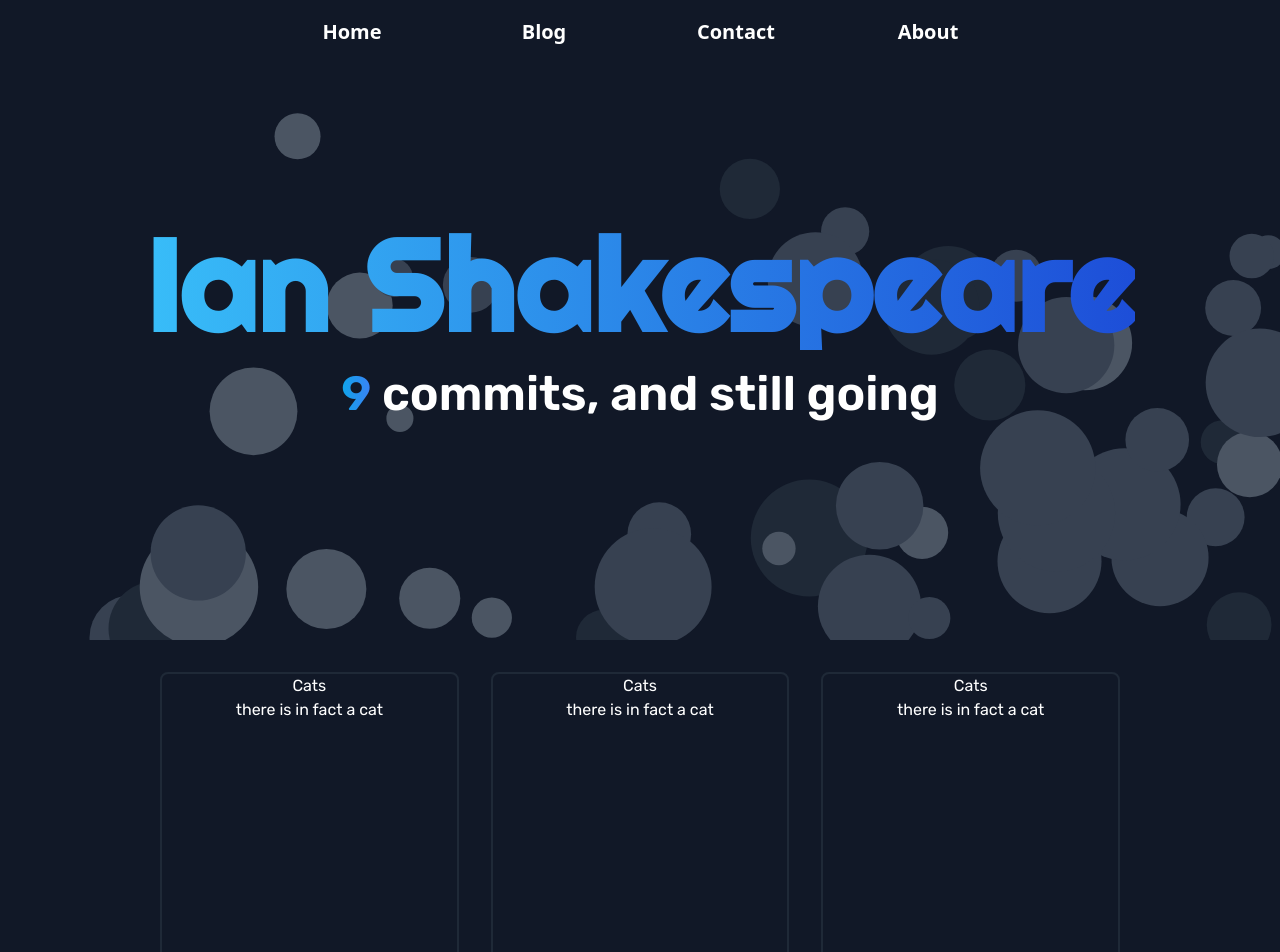
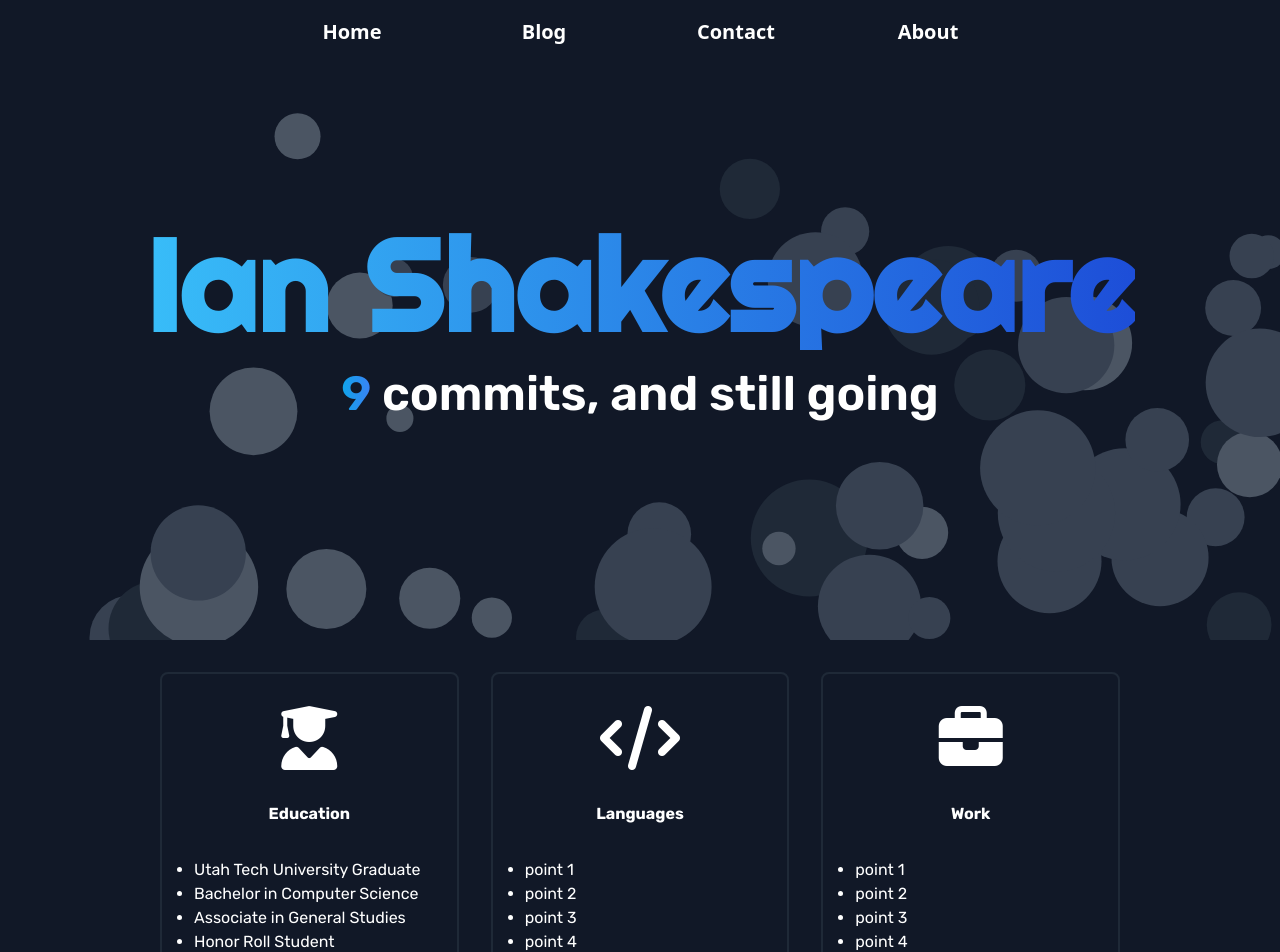
Before and after one commit to ArcticStorm9/shakespeare-dev, a SvelteKit app: page / in a window 1280 px wide. Shown: the top 952 px of the page. Built offline with nearby package versions, Linux system fonts and the light colour scheme.

Commit message:
card changes

```diff
--- a/src/app.html
+++ b/src/app.html
@@ -4,6 +4,8 @@
 		<meta charset="utf-8" />
 		<link rel="icon" href="%sveltekit.assets%/favicon.png" />
 		<meta name="viewport" content="width=device-width" />
+		<meta name="description" content="bruh moment #2" />
+		<script src="https://kit.fontawesome.com/af56a7326d.js" crossorigin="anonymous"></script>
 		%sveltekit.head%
 	</head>
 	<body style="height:100vh;">
--- a/src/routes/+layout.svelte
+++ b/src/routes/+layout.svelte
@@ -5,7 +5,7 @@
 <nav class="flex justify-center w-full absolute top-0 text-xl font-semibold bg-gradient-to-b from-gray-900 text-white z-20">
     <a
         href="/"
-        class="w-48 h-16 grid justify-center content-center hover:text-2xl hover:bg-gradient-to-b hover:from-gray-800 hover:font-bold hover:text-blue-500 duration-100"
+        class="w-48 h-16 grid justify-center content-center hover:bg-gradient-to-b hover:from-gray-800 hover:font-bold hover:text-blue-500"
     >
         <span>
             Home
@@ -13,7 +13,7 @@
     </a>
     <a
         href="/blog"
-        class="w-48 h-16 grid justify-center content-center hover:text-2xl hover:bg-gradient-to-b hover:from-gray-800 hover:font-bold hover:text-sky-500 duration-100"
+        class="w-48 h-16 grid justify-center content-center hover:bg-gradient-to-b hover:from-gray-800 hover:font-bold hover:text-sky-500"
     >
         <span>
             Blog
@@ -21,7 +21,7 @@
     </a>
     <a
         href="/contact"
-        class="w-48 h-16 grid justify-center content-center hover:text-2xl hover:bg-gradient-to-b hover:from-gray-800 hover:font-bold hover:text-sky-500 duration-100"
+        class="w-48 h-16 grid justify-center content-center hover:bg-gradient-to-b hover:from-gray-800 hover:font-bold hover:text-sky-500"
     >
         <span>
             Contact
@@ -29,7 +29,7 @@
     </a>
     <a
         href="/about"
-        class="w-48 h-16 grid justify-center content-center hover:text-2xl hover:bg-gradient-to-b hover:from-gray-800 hover:font-bold hover:text-sky-400 duration-100"
+        class="w-48 h-16 grid justify-center content-center hover:bg-gradient-to-b hover:from-gray-800 hover:font-bold hover:text-sky-400"
     >
         <span>
             About
--- a/src/routes/+page.svelte
+++ b/src/routes/+page.svelte
@@ -2,8 +2,9 @@
     import Particles from '$lib/Particles.svelte';
 
     type InfoCard = {
-        img: string;
+        icon: string;
         title: string;
+        points: string[];
         desc: string;
     }
 
@@ -26,18 +27,36 @@
 
     const infoCards: InfoCard[] = [
         {
-            img: "https://www.codingem.com/wp-content/uploads/2021/10/juanjo-jaramillo-mZnx9429i94-unsplash-scaled.jpg",
-            title: "Cats",
+            icon: "fa-solid fa-user-graduate",
+            title: "Education",
+            points: [
+                "Utah Tech University Graduate",
+                "Bachelor in Computer Science",
+                "Associate in General Studies",
+                "Honor Roll Student",
+            ],
+            desc: "paragraph should go here"
+        },
+        {
+            icon: "fa-solid fa-code",
+            title: "Languages",
+            points: [
+                "point 1",
+                "point 2",
+                "point 3",
+                "point 4",
+            ],
             desc: "there is in fact a cat"
         },
         {
-            img: "https://www.codingem.com/wp-content/uploads/2021/10/juanjo-jaramillo-mZnx9429i94-unsplash-scaled.jpg",
-            title: "Cats",
-            desc: "there is in fact a cat"
-        },
-        {
-            img: "https://www.codingem.com/wp-content/uploads/2021/10/juanjo-jaramillo-mZnx9429i94-unsplash-scaled.jpg",
-            title: "Cats",
+            icon: "fa-solid fa-briefcase",
+            title: "Work",
+            points: [
+                "point 1",
+                "point 2",
+                "point 3",
+                "point 4",
+            ],
             desc: "there is in fact a cat"
         }
     ]
@@ -68,11 +87,21 @@
     />
 </div>
 <div class="mx-40">
-    <div class="grid grid-cols-3 justify-center gap-8 w-full h-full py-8">
+    <div class="grid grid-cols-3 items-center gap-8 w-full h-full py-8">
         {#each infoCards as infoCard}
-            <section class="w-full h-80 radial-hover text-center rounded-lg border-2 border-gray-800" on:mousemove={handleMouseMove}>
-                <h1>{infoCard.title}</h1>
-                <p>{infoCard.desc}</p>
+            <section class="grid p-8 gap-8 radial-hover text-center rounded-lg border-2 border-gray-800 hover:shadow-lg" on:mousemove={handleMouseMove}>
+                <i class={`${infoCard.icon} fa-4x`}></i>
+                <h1 class="font-bold">
+                    {infoCard.title}
+                </h1>
+                <ul class="text-left list-disc">
+                    {#each infoCard.points as p}
+                        <li>{p}</li>
+                    {/each}
+                </ul>
+                <p class="">
+                    {infoCard.desc}
+                </p>
             </section>
         {/each}
     </div>
```
